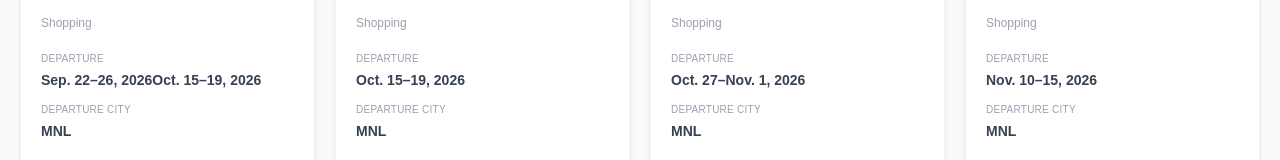
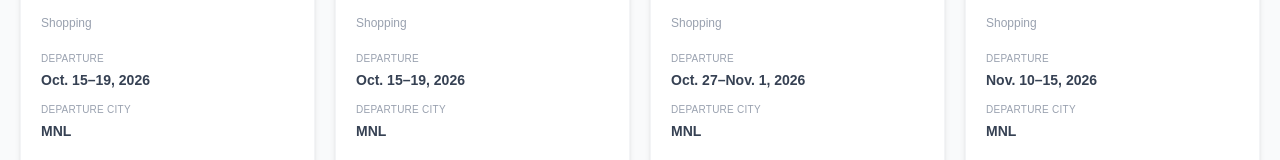
Before and after one commit to chingutravelandtours/chingu-website, a Next.js app: page /china-tours in a window 1280 px wide. Shown: the part 322-482 px from the top of the page. Built offline with nearby package versions, Linux system fonts and the light colour scheme.

Commit message:
Update page.tsx

```diff
--- a/app/china-tours/page.tsx
+++ b/app/china-tours/page.tsx
@@ -23,15 +23,13 @@ const packages: Package[] = [
     title: "ChongQing",
     subtitle: "Shopping",
     duration: "5D3N",
-  dates: [
-    "Sep. 22–26, 2026",
-    "Oct. 15–19, 2026"
-  ],
+    dates: "Oct. 15–19, 2026",
     city: "MNL",
     price: 499 * USD_TO_PHP,
     slots: 20,
     deposit: 200 * USD_TO_PHP,
   },
+
 
   {
     title: "ChongQing",
```
Lines whose indentation alone changed are shown as unchanged.
